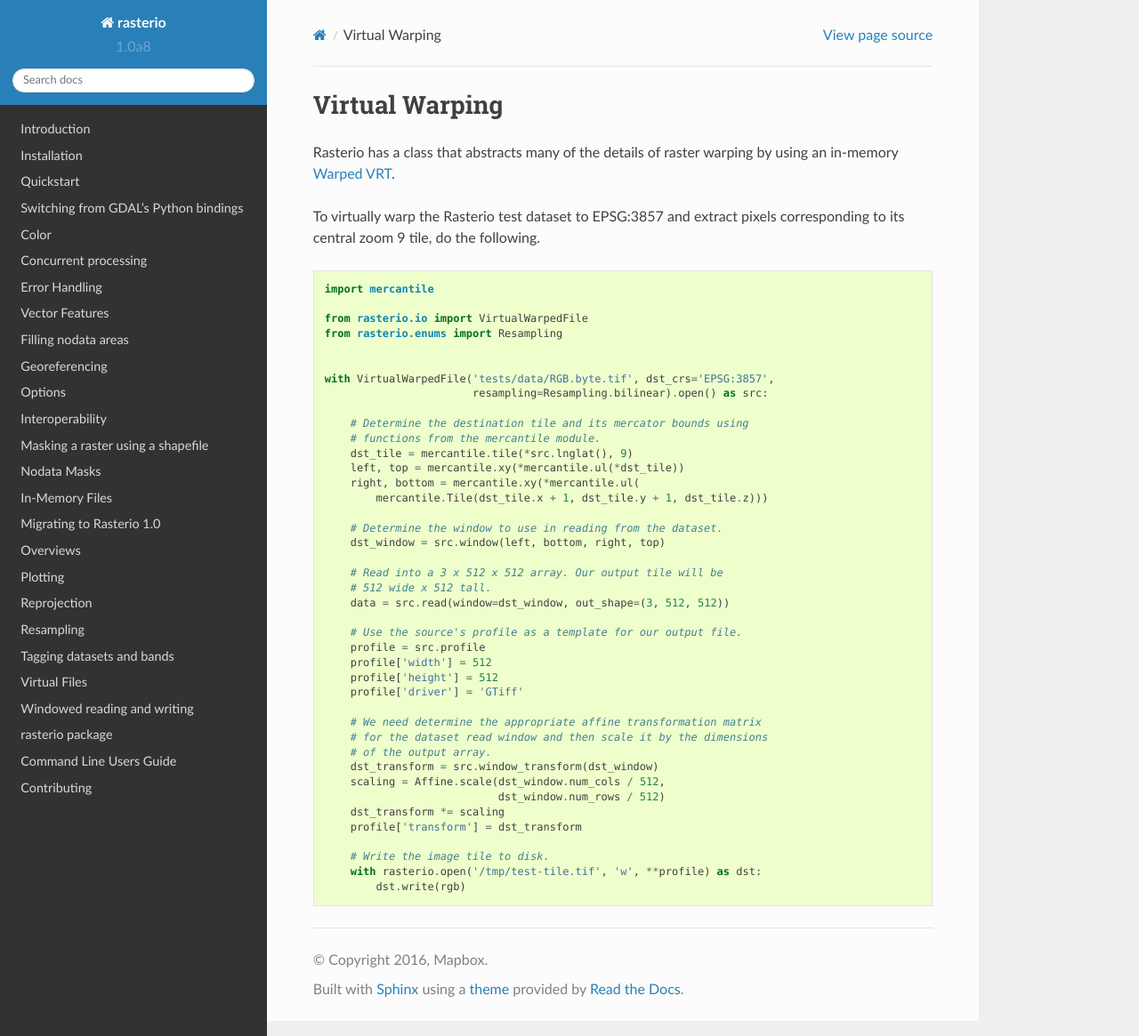
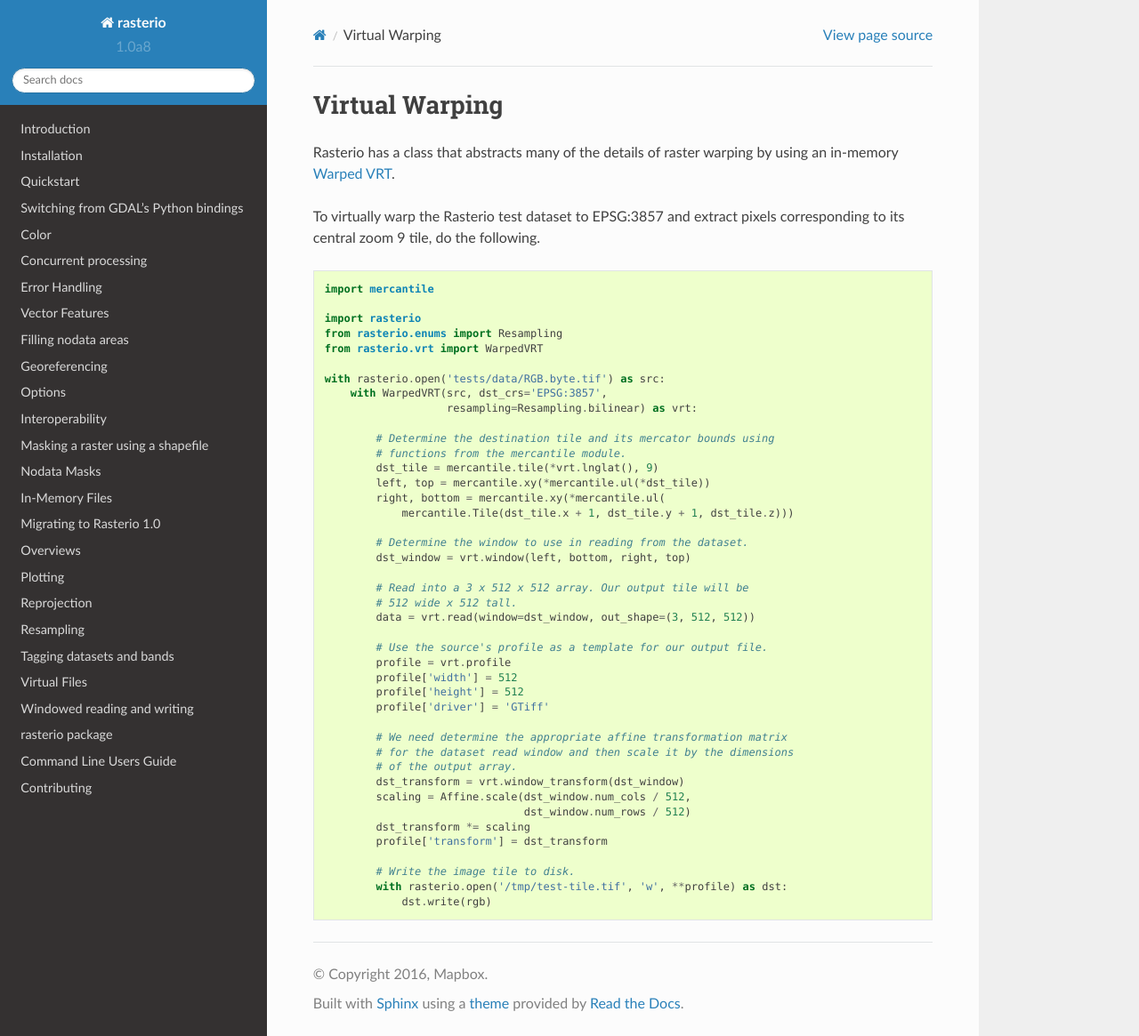
Before and after one commit to rasterio/rasterio, a Sphinx documentation site: the page built from docs/topics/virtual-warping.rst, in a window 1280 px wide and 1165 px high. Shown: the whole window at 89% size. Built offline with Sphinx 7.4.7 and the Read the Docs theme 2.0.0, drawn with Linux system fonts in a browser that asks for light colours; pages that are not in the unit, such as notebooks, are missing from menus.

Commit message:
Update warped VRT topic doc

```diff
--- a/docs/topics/virtual-warping.rst
+++ b/docs/topics/virtual-warping.rst
@@ -12,42 +12,43 @@ corresponding to its central zoom 9 tile, do the following.
 
   import mercantile
 
-  from rasterio.io import VirtualWarpedFile
+  import rasterio
   from rasterio.enums import Resampling
+  from rasterio.vrt import WarpedVRT
 
+  with rasterio.open('tests/data/RGB.byte.tif') as src:
+      with WarpedVRT(src, dst_crs='EPSG:3857',
+                     resampling=Resampling.bilinear) as vrt:
 
-  with VirtualWarpedFile('tests/data/RGB.byte.tif', dst_crs='EPSG:3857',
-                         resampling=Resampling.bilinear).open() as src:
+          # Determine the destination tile and its mercator bounds using
+          # functions from the mercantile module.
+          dst_tile = mercantile.tile(*vrt.lnglat(), 9)
+          left, top = mercantile.xy(*mercantile.ul(*dst_tile))
+          right, bottom = mercantile.xy(*mercantile.ul(
+              mercantile.Tile(dst_tile.x + 1, dst_tile.y + 1, dst_tile.z)))
 
-      # Determine the destination tile and its mercator bounds using
-      # functions from the mercantile module.
-      dst_tile = mercantile.tile(*src.lnglat(), 9)
-      left, top = mercantile.xy(*mercantile.ul(*dst_tile))
-      right, bottom = mercantile.xy(*mercantile.ul(
-          mercantile.Tile(dst_tile.x + 1, dst_tile.y + 1, dst_tile.z)))
+          # Determine the window to use in reading from the dataset.
+          dst_window = vrt.window(left, bottom, right, top)
 
-      # Determine the window to use in reading from the dataset.
-      dst_window = src.window(left, bottom, right, top)
+          # Read into a 3 x 512 x 512 array. Our output tile will be
+          # 512 wide x 512 tall.
+          data = vrt.read(window=dst_window, out_shape=(3, 512, 512))
 
-      # Read into a 3 x 512 x 512 array. Our output tile will be
-      # 512 wide x 512 tall.
-      data = src.read(window=dst_window, out_shape=(3, 512, 512))
+          # Use the source's profile as a template for our output file.
+          profile = vrt.profile
+          profile['width'] = 512
+          profile['height'] = 512
+          profile['driver'] = 'GTiff'
 
-      # Use the source's profile as a template for our output file.
-      profile = src.profile
-      profile['width'] = 512
-      profile['height'] = 512
-      profile['driver'] = 'GTiff'
+          # We need determine the appropriate affine transformation matrix
+          # for the dataset read window and then scale it by the dimensions
+          # of the output array.
+          dst_transform = vrt.window_transform(dst_window)
+          scaling = Affine.scale(dst_window.num_cols / 512,
+                                 dst_window.num_rows / 512)
+          dst_transform *= scaling
+          profile['transform'] = dst_transform
 
-      # We need determine the appropriate affine transformation matrix
-      # for the dataset read window and then scale it by the dimensions
-      # of the output array.
-      dst_transform = src.window_transform(dst_window)
-      scaling = Affine.scale(dst_window.num_cols / 512,
-                             dst_window.num_rows / 512)
-      dst_transform *= scaling
-      profile['transform'] = dst_transform
-
-      # Write the image tile to disk.
-      with rasterio.open('/tmp/test-tile.tif', 'w', **profile) as dst:
-          dst.write(rgb)
+          # Write the image tile to disk.
+          with rasterio.open('/tmp/test-tile.tif', 'w', **profile) as dst:
+              dst.write(rgb)
```
